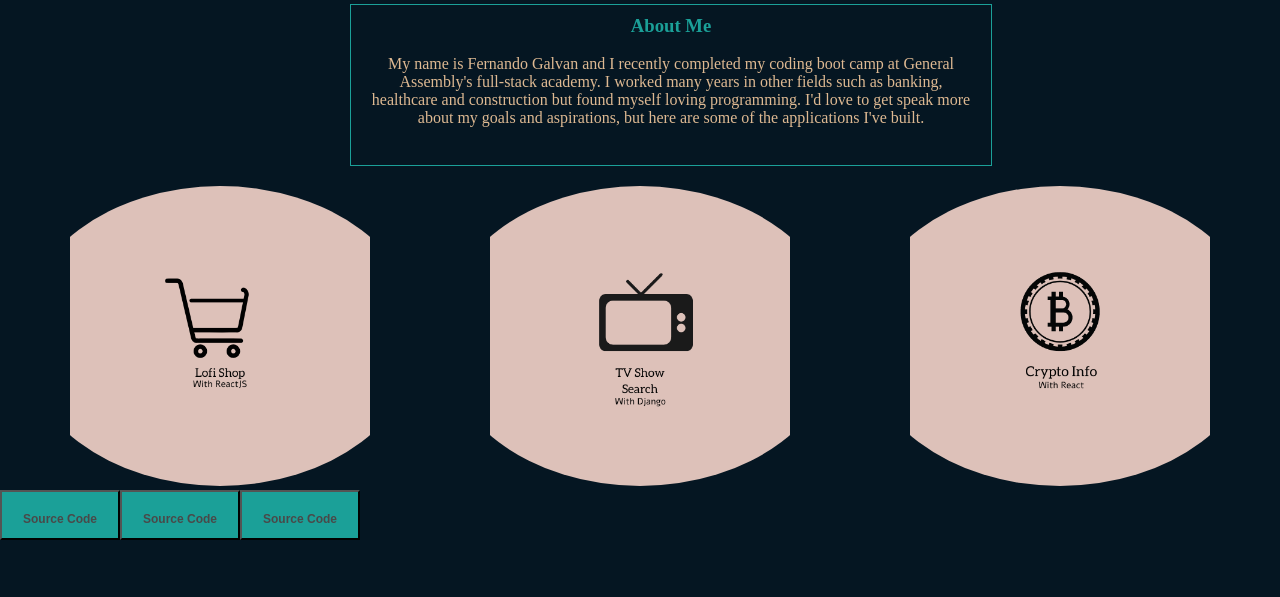
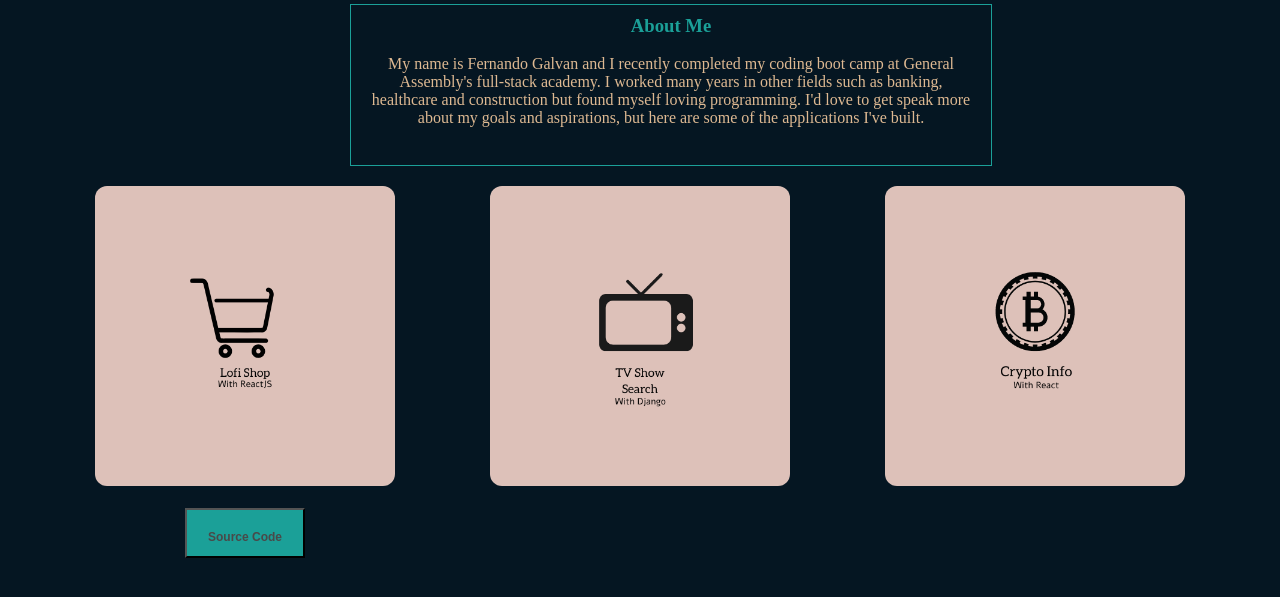
Before and after one commit to NandoLofi/portfoliofinal, a plain HTML site: page portfolio.html in a window 1280 px wide. Shown: the part 49-646 px from the top of the page. Drawn offline with Linux system fonts and the light colour scheme.

Commit message:
adjusting styling

```diff
--- a/portfolio.css
+++ b/portfolio.css
@@ -59,17 +59,27 @@ li > a {
     object-fit: contain;
     max-width: 100%;
     max-height: 100%;
-    width: 400px;
+    width: 300px;
     height: 300px;
-    border-radius: 50%;
+    border-radius: 12px;
 }
-.button__container {
+.site1 > .button1 {
+    margin-left: 30%;
+}
+/* .button__container {
     display: flex;
+    padding-top: 10px;
+    max-width: 100%;
+    max-height: 100%;
 }
+.button2 {
+    margin-left: 295px;
+}
+.button3{
+    margin: 0 190px 0 auto;
+} */
 
-
-
-.sitebtn {
+.button {
     color: #494949;
     text-decoration: none;
     background: #1BA098;
@@ -80,7 +90,8 @@ li > a {
     font-weight: bold;
     cursor: pointer;
 }
-.sitebtn:hover {
+
+.button:hover {
     color: #ffffff;
   background: #DEB992;
   border-color: #DEB992;
--- a/portfolio.html
+++ b/portfolio.html
@@ -25,14 +25,20 @@
         </p>
     </div>
     <div class="site__container">
-        <a href="https://legendary-palmier-cc51ed.netlify.app/" target="_blank"><img class="image" src="./files/Lofi Shop.png" alt="shop"></a>
-        <a href="https://simple-movie-app1.herokuapp.com/" target="_blank"><img class="image" src="./files/Lofi Shop (3).png" alt="tv"></a>
+        <div class="site1">
+        <a href="https://legendary-palmier-cc51ed.netlify.app/" target="_blank"><img class="image" src="./files/Lofi Shop.png" alt="shop"></a><br/><br/>
+        <a href="https://github.com/NandoLofi/lofi-store" target="_blank" class="button1"><button class="button">Source Code</button></a>
+        </div>
+        <div class="site2">
+        <a href="https://simple-movie-app1.herokuapp.com/" target="_blank"><img class="image" src="./files/Lofi Shop (3).png" alt="tv"></a></div>
+        <div class="site3">
         <a href="https://leafy-pika-ad0d4d.netlify.app/" target="_blank"><img class="image" src="./files/Lofi Shop (4).png" alt="crypto"></a>
+        </div>
     </div>
-    <div class="button__container">
-        <a href="https://github.com/NandoLofi/lofi-store" target="_blank"><button class="sitebtn">Source Code</button></a>
-        <a href="https://github.com/NandoLofi/movie-app-django" target="_blank"><button class="sitebtn">Source Code</button></a>
-       <a href="https://github.com/NandoLofi/currency-app" target="_blank"> <button class="sitebtn">Source Code</button></a>
-    </div>
+    <!-- <div class="button__container">
+
+        <a href="https://github.com/NandoLofi/movie-app-django" target="_blank" class="button2"><button class="button">Source Code</button></a>
+       <a href="https://github.com/NandoLofi/currency-app" target="_blank" class="button3"> <button class="button">Source Code</button></a>
+    </div> -->
 </body>
 </html>
```
